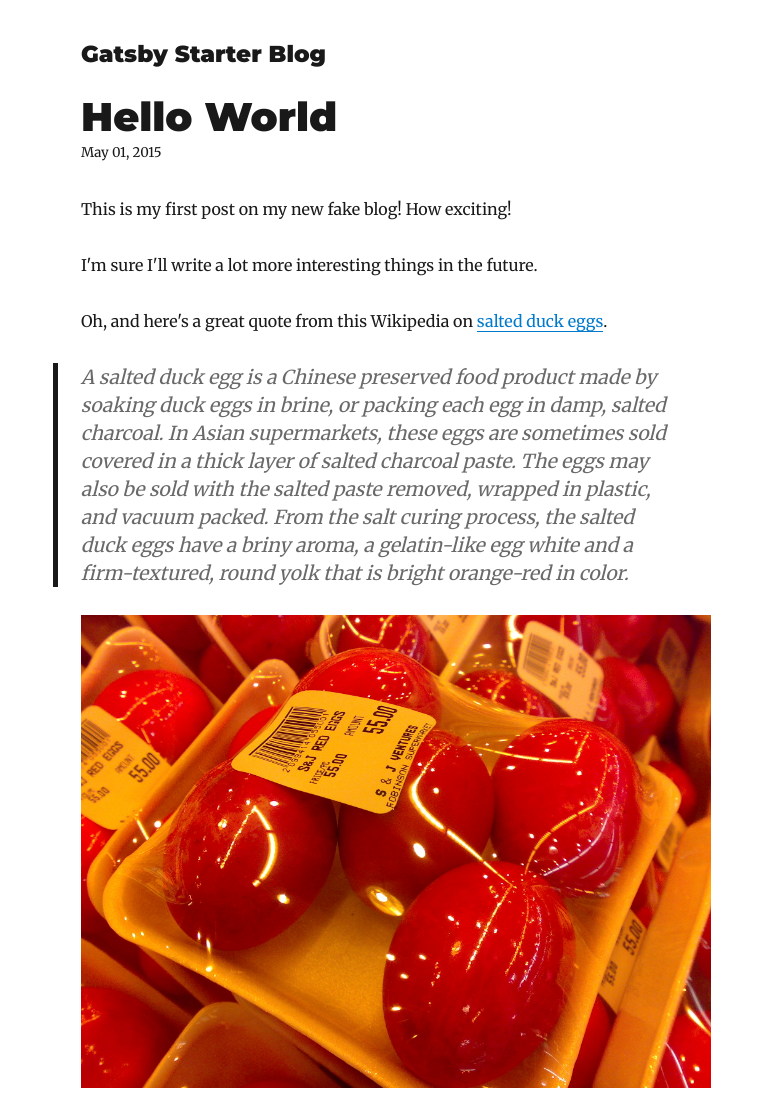
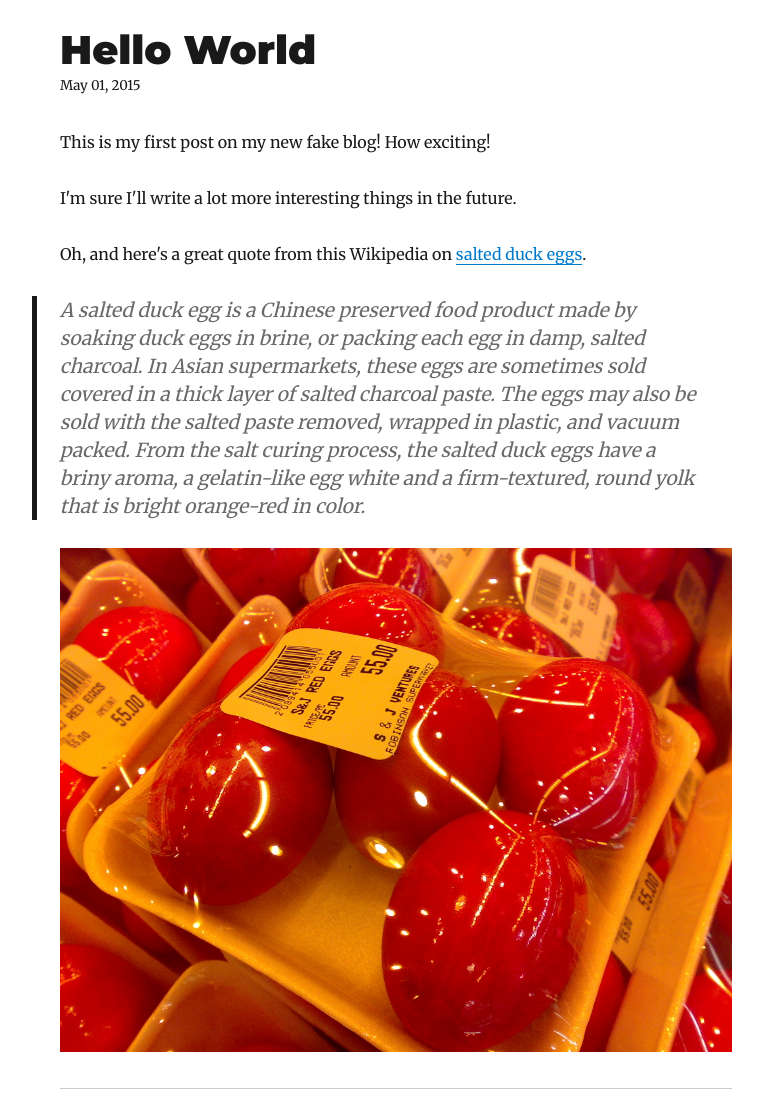
Before and after one commit to lolmc00/lolmc00.github.io, a Gatsby site: page /hello-world/ in a window 1280 px wide. Shown: the top 1099 px of the page, without its empty margins (244-1007 px from the left). Built offline with nearby package versions, Linux system fonts and the light colour scheme; Gatsby itself is replaced by a stand-in of ours; some packages are replaced by stand-ins of ours.

Commit message:
레이아웃 헤더 부분 삭제

```diff
--- a/src/components/layout.js
+++ b/src/components/layout.js
@@ -1,66 +1,19 @@
 import React from "react"
 import { Link } from "gatsby"
-
 import { rhythm, scale } from "../utils/typography"
 
-class Layout extends React.Component {
-  render() {
-    const { location, title, children } = this.props
+const Layout = (props) => {
+  const { location, title, children } = props
   const rootPath = `${__PATH_PREFIX__}/`
-    let header
 
-    if (location.pathname === rootPath) {
-      header = (
-        <h1
-          style={{
-            ...scale(1.5),
-            marginBottom: rhythm(1.5),
-            marginTop: 0,
-          }}
-        >
-          <Link
-            style={{
-              boxShadow: `none`,
-              textDecoration: `none`,
-              color: `inherit`,
-            }}
-            to={`/`}
-          >
-            {title}
-          </Link>
-        </h1>
-      )
-    } else {
-      header = (
-        <h3
-          style={{
-            fontFamily: `Montserrat, sans-serif`,
-            marginTop: 0,
-          }}
-        >
-          <Link
-            style={{
-              boxShadow: `none`,
-              textDecoration: `none`,
-              color: `inherit`,
-            }}
-            to={`/`}
-          >
-            {title}
-          </Link>
-        </h3>
-      )
-    }
   return (
     <div
       style={{
         marginLeft: `auto`,
         marginRight: `auto`,
         maxWidth: rhythm(24),
-          padding: `${rhythm(1.5)} ${rhythm(3 / 4)}`,
       }}
     >
-        <header>{header}</header>
       <main>{children}</main>
       <footer>
         © {new Date().getFullYear()}, Built with
@@ -70,6 +23,5 @@ class Layout extends React.Component {
     </div>
   )
 }
-}
 
 export default Layout
```
Lines whose indentation alone changed are shown as unchanged.
